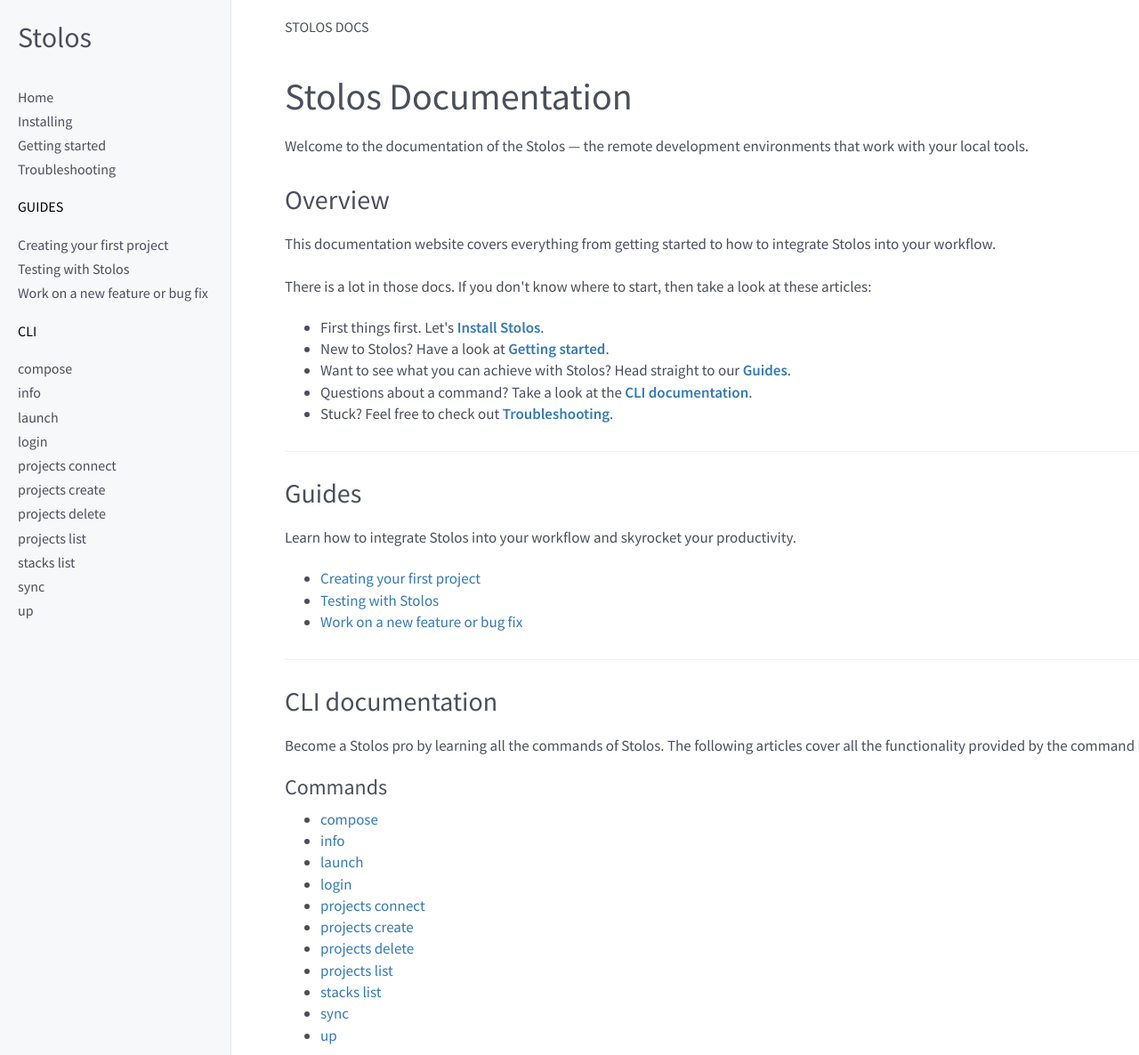
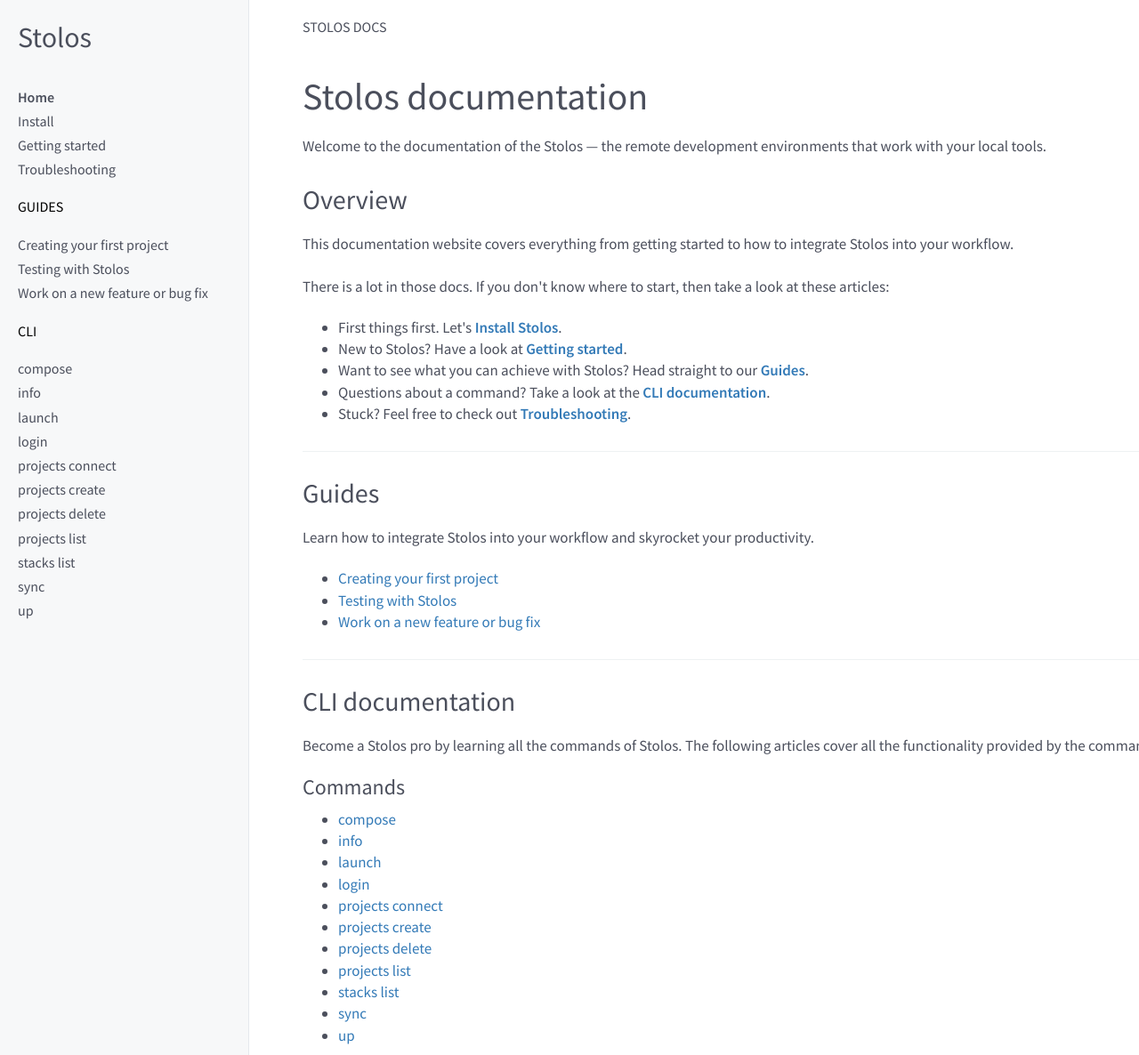
Before and after one commit to stolos/docs.stolos.io, a Jekyll site: the page built from index.html, in a window 1280 px wide and 1186 px high. Shown: the whole window at 89% size. Built offline with Jekyll 4.4.1, drawn with Linux system fonts in a browser that asks for light colours.

Commit message:
Style active page as bold in the sidebar

```diff
--- /dev/null
+++ b/_includes/article_list.html
@@ -0,0 +1,5 @@
+<ul class="article-list">
+  {% for article in include.articles %}
+  {% include article_list_item.html article=article %}
+  {% endfor %}
+</ul>
--- /dev/null
+++ b/_includes/article_list_item.html
@@ -0,0 +1,14 @@
+{% if include.article %}
+{% assign path = include.article.path %}
+{% assign url = include.article.url %}
+{% assign title = include.article.title %}
+{% else %}
+{% assign path = include.path %}
+{% assign url = include.url %}
+{% assign title = include.title %}
+{% endif %}
+
+
+<li {% if page.path == path %}class="active"{% endif %}>
+  <a href="{{ url }}">{{ title }}</a>
+</li>
--- a/_includes/sidebar.html
+++ b/_includes/sidebar.html
@@ -1,25 +1,18 @@
 <div class="brand">Stolos</div>
 
-<div class="article-list">
+<div class="article-list-container">
 
-	<ul class="top-level-articles" >
-    <li><a href="/">Home</a></li>
-    <li><a href="/install/">Installing</a></li>
-    <li><a href="/getting-started/">Getting started</a></li>
-    <li><a href="/troubleshooting/">Troubleshooting</a></li>
+	<ul class="article-list" >
+    {% include article_list_item.html path="index.html" title="Home" url="/" %}
+    {% include article_list_item.html path="install.md" title="Install" url="/install/" %}
+    {% include article_list_item.html path="getting-started.md" title="Getting started" url="/getting-started/" %}
+    {% include article_list_item.html path="troubleshooting.md" title="Troubleshooting" url="/troubleshooting/" %}
+
 	</ul>
 
   <h3 class="category-title">Guides</h3>
-  <ul class="category-articles">
-    {% for doc in site.guides %}
-  	<li><a href="{{ doc.url }}">{{ doc.title }}</a></li>
-    {% endfor %}
-  </ul>
+  {% include article_list.html articles=site.guides %}
 
   <h3 class="category-title">CLI</h3>
-  <ul class="category-articles">
-    {% for doc in site.cli %}
-    <li><a href="{{ doc.url }}">{{ doc.title }}</a></li>
-    {% endfor %}
-  </ul>
+  {% include article_list.html articles=site.cli %}
 </div>
--- a/css/main.scss
+++ b/css/main.scss
@@ -85,7 +85,7 @@ strong {
 
 .site-wrapper {
   padding: 5px 30px 0;
-  margin-left: 260px;
+  margin-left: 280px;
 }
 
 .site-wrapper .navbar {
@@ -99,7 +99,7 @@ strong {
   bottom: 0;
   top: 0;
   padding: 20px 20px 15px;
-  width: 260px;
+  width: 280px;
   overflow: auto;
   background: #f7f8f9;
   z-index: 1000;
@@ -130,18 +130,22 @@ strong {
   margin-bottom: 30px;
 }
 
+.sidebar-wrapper li {
+  line-height: 1.7;
+  font-size: 16px;
+}
+
 .sidebar-wrapper a {
   color: #4b4f5c;
   text-decoration: none;
 }
 
-.sidebar-wrapper li {
-  line-height: 1.7;
-  font-size: 16px;
+.sidebar-wrapper a:hover {
+  text-decoration: underline;
 }
 
-.sidebar-wrapper a:hover {
-  text-decoration: underline;
+.sidebar-wrapper .active a {
+  font-weight: 600;
 }
 
 // Hide sidebar on mobile devices
--- a/index.html
+++ b/index.html
@@ -3,7 +3,7 @@ layout: default
 ---
 
 <div class="home">
-  <h1 class="website-title">Stolos Documentation</h1>
+  <h1 class="website-title">Stolos documentation</h1>
 	<p>Welcome to the documentation of the Stolos — the remote development environments that work with your local tools.</p>
   <section>
     <h2>Overview</h2>
```
Also changed, not shown: install.md (+1 -1 lines), troubleshooting.md (+1 -1 lines).
